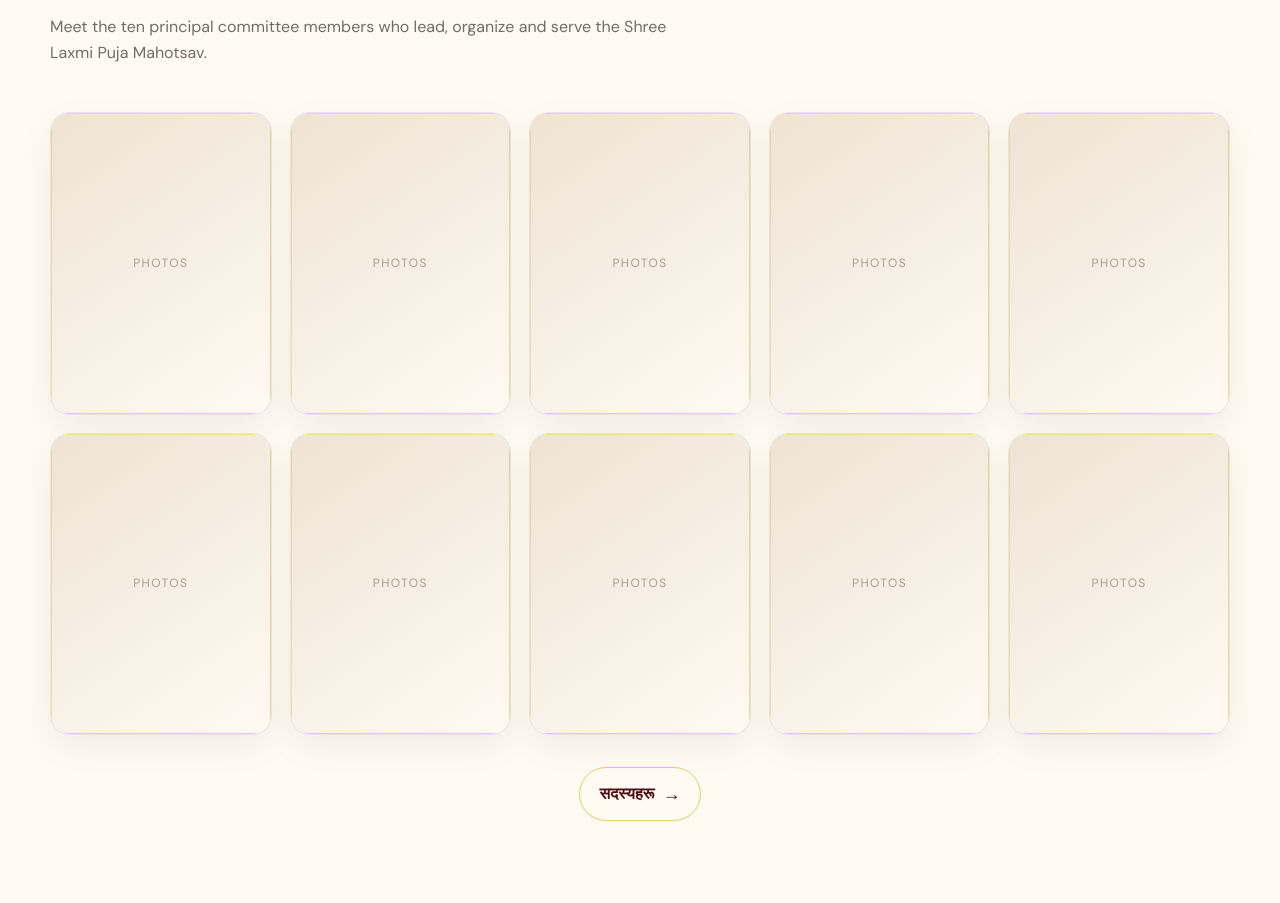
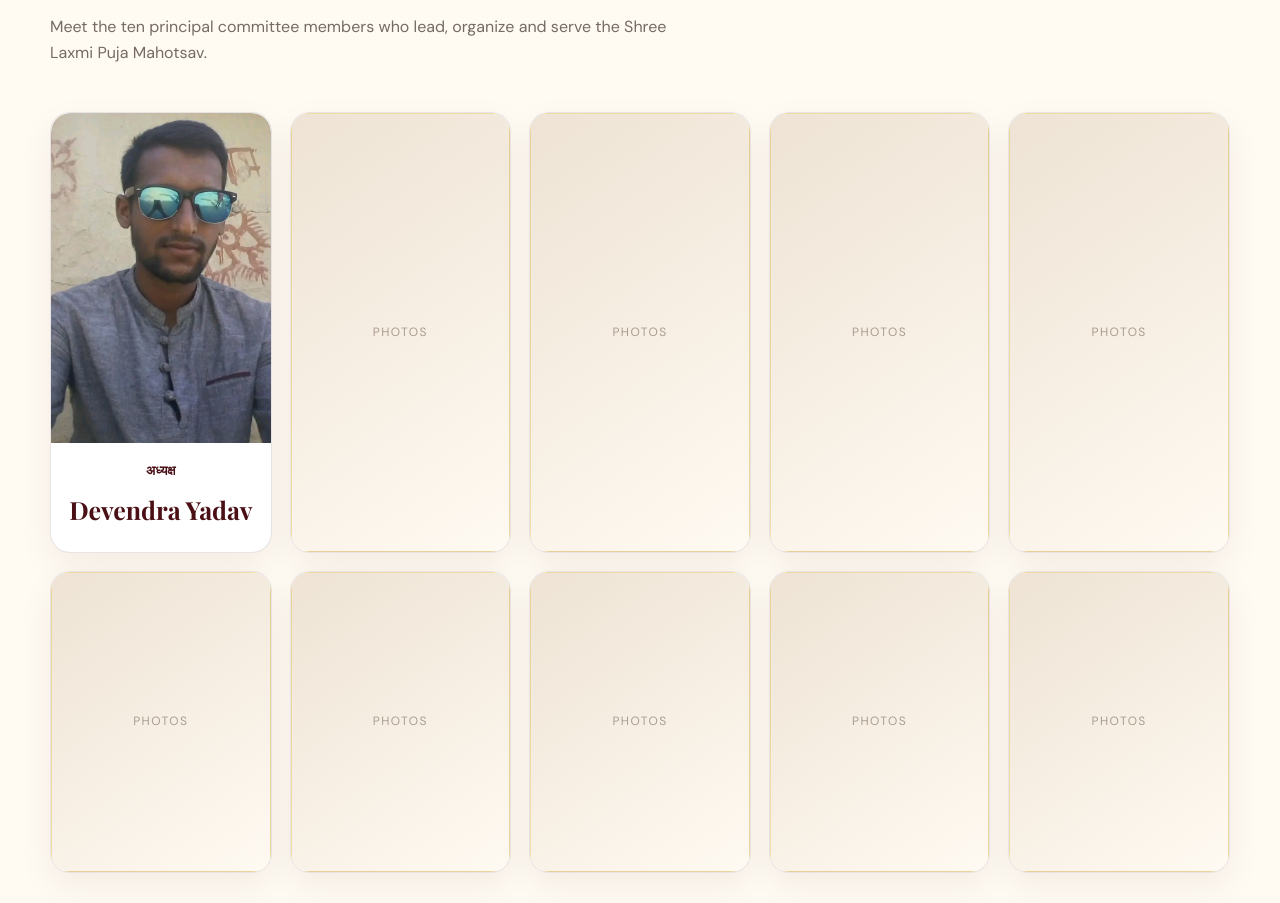
Before and after one commit to rapram775-rgb/Laxmi-puja-samite, a React (Vite) app: page / in a window 1280 px wide. Shown: the part 1914-2817 px from the top of the page. Built offline with nearby package versions, Linux system fonts and the light colour scheme.

Commit message:
Add files via upload

```diff
--- a/src/data/content.js
+++ b/src/data/content.js
@@ -9,16 +9,16 @@ export const content = {
     text: 'Shree Laxmi Puja Committee brings families and the wider community together through worship, cultural traditions, service and shared celebration. The committee works to preserve the spirit of Laxmi Puja while creating a welcoming and meaningful festival for every generation.'
   },
   committee: [
-    ['अध्यक्ष', '[नाम थप्नुहोस्]'],
-    ['वरिष्ठ उपाध्यक्ष', '[नाम थप्नुहोस्]'],
-    ['उपाध्यक्ष', '[नाम थप्नुहोस्]'],
-    ['महासचिव', '[नाम थप्नुहोस्]'],
-    ['सचिव', '[नाम थप्नुहोस्]'],
-    ['सहसचिव', '[नाम थप्नुहोस्]'],
-    ['कोषाध्यक्ष', '[नाम थप्नुहोस्]'],
-    ['सह–कोषाध्यक्ष', '[नाम थप्नुहोस्]'],
-    ['कार्यक्रम संयोजक', '[नाम थप्नुहोस्]'],
-    ['सदस्य', '[नाम थप्नुहोस्]']
+    ['अध्यक्ष', 'Devendra Yadav', '/assets/committee/devendra-yadav.jpg'],
+    ['वरिष्ठ उपाध्यक्ष', '[नाम थप्नुहोस्]', ''],
+    ['उपाध्यक्ष', '[नाम थप्नुहोस्]', ''],
+    ['महासचिव', '[नाम थप्नुहोस्]', ''],
+    ['सचिव', '[नाम थप्नुहोस्]', ''],
+    ['सहसचिव', '[नाम थप्नुहोस्]', ''],
+    ['कोषाध्यक्ष', '[नाम थप्नुहोस्]', ''],
+    ['सह–कोषाध्यक्ष', '[नाम थप्नुहोस्]', ''],
+    ['कार्यक्रम संयोजक', '[नाम थप्नुहोस्]', ''],
+    ['सदस्य', '[नाम थप्नुहोस्]', '']
   ],
   donors: [
     ['Saraswati', '[Donor Name 01]', '/assets/donors/saraswati-01.jpg'],
--- a/src/main.jsx
+++ b/src/main.jsx
@@ -62,7 +62,7 @@ function App() {
 
       <Section id="about" eyebrow="Tradition • Faith • Service" title="About Our Puja" subtitle="A celebration built around devotion, heritage and community."><div className="aboutGrid"><div className="aboutVisual"><Photo label="Photos"/><div className="aboutStamp"><span className="miniIcon">♥</span><span>Since<br/><b>[Year]</b></span></div></div><div className="aboutCopy"><p>{c.about.text}</p><div className="featureGrid"><div><span className="miniIcon">♥</span><h3>Collective Worship</h3><p>A shared spiritual experience for families and devotees.</p></div><div><span className="miniIcon">⌂</span><h3>Living Tradition</h3><p>Keeping cultural and religious practices meaningful.</p></div><div><span className="miniIcon">♙</span><h3>Community</h3><p>Bringing generations together through participation.</p></div><div><span className="miniIcon">◷</span><h3>Festival Spirit</h3><p>Rituals, aarti, prasad and cultural celebration.</p></div></div></div></div></Section>
 
-      <Section id="committee" eyebrow="Leadership • Service • Teamwork" title="Our Committee" subtitle="Meet the ten principal committee members who lead, organize and serve the Shree Laxmi Puja Mahotsav."><div className="committeeGrid">{c.committee.map(([role,name],i)=><article className="memberCard" key={i}><Photo label="Photos"/><div className="memberInfo"><strong className="memberRole">{role}</strong><h3>{name}</h3></div></article>)}</div><div className="centerAction"><button className="btn outlineDark" type="button" onClick={() => setCommitteeOpen(true)}>सदस्यहरू <span className="arrow">→</span></button></div></Section>
+      <Section id="committee" eyebrow="Leadership • Service • Teamwork" title="Our Committee" subtitle="Meet the ten principal committee members who lead, organize and serve the Shree Laxmi Puja Mahotsav."><div className="committeeGrid">{c.committee.map(([role,name,image],i)=><article className="memberCard" key={i}>{image ? <div className="memberPhoto"><img src={image} alt={`${name} — ${role}`} loading="lazy"/></div> : <Photo label="Photos"/>}<div className="memberInfo"><strong className="memberRole">{role}</strong><h3>{name}</h3></div></article>)}</div><div className="centerAction"><button className="btn outlineDark" type="button" onClick={() => setCommitteeOpen(true)}>सदस्यहरू <span className="arrow">→</span></button></div></Section>
 
       <Section id="donor" eyebrow="Gratitude • Respect • Support" title="Our Donors" subtitle="Every contribution helps keep the festival welcoming, meaningful and sustainable."><div className="donorGrid">{visibleDonors.map(([deity,name,image],i)=><article className="donorCard" key={i}><div className="deityPhoto"><img src={image} alt={`${deity} deity`} loading="lazy"/><span className="deityTag">{deity}</span></div><div className="donorInfo"><span>Donor by Name</span><h3>{name}</h3><p>{deity} Puja Support</p></div></article>)}</div><div className="centerAction">{!showAllDonors && <button className="btn outlineDark" onClick={() => setShowAllDonors(true)}>See More <span className="arrow">⌄</span></button>}{showAllDonors && <button className="btn outlineDark" onClick={() => setShowAllDonors(false)}>Show Less <span className="arrow rotate">⌄</span></button>}</div></Section>
 
```
Also changed, not shown: public/assets/committee/devendra-yadav.jpg (added), src/styles.css.
